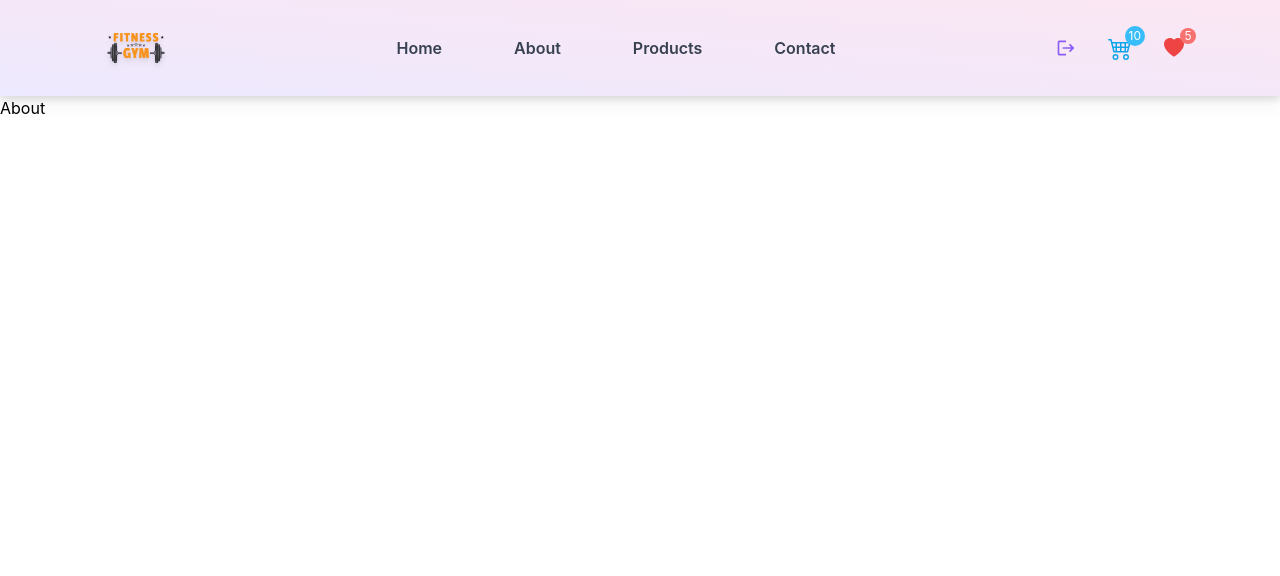
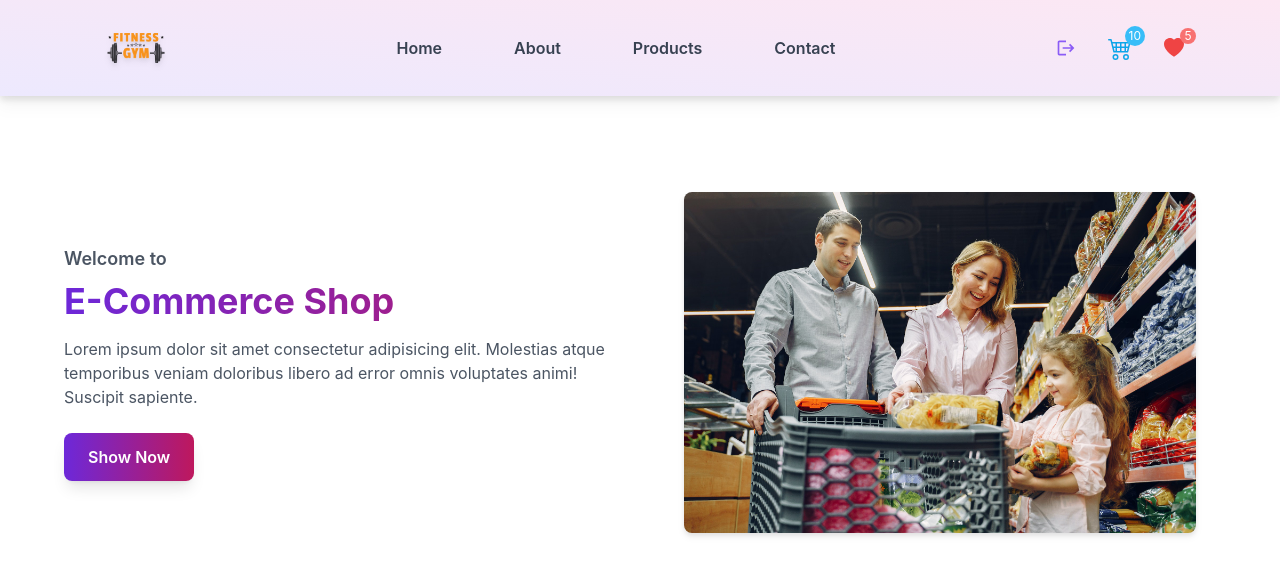
Before and after one commit to SaurabhSutar19/E-Commers-Website, a React (Create React App) app in the folder e-commers/: page /about in a window 1280 px wide. Shown: the top 576 px of the page. Built offline with nearby package versions, Linux system fonts and the light colour scheme.

Commit message:
add HeroSection Components and create data object and pass name throw the HeroSecton components

```diff
--- a/e-commers/src/Components/About.jsx
+++ b/e-commers/src/Components/About.jsx
@@ -1,7 +1,15 @@
 import React from "react";
+import HeroSection from "./HeroSection";
 
 const About = () => {
-  return <div>About</div>;
+  const data = {
+    name: "E-Commerce Shop",
+  };
+  return (
+    <>
+      <HeroSection myData={data} />
+    </>
+  );
 };
 
 export default About;
```
